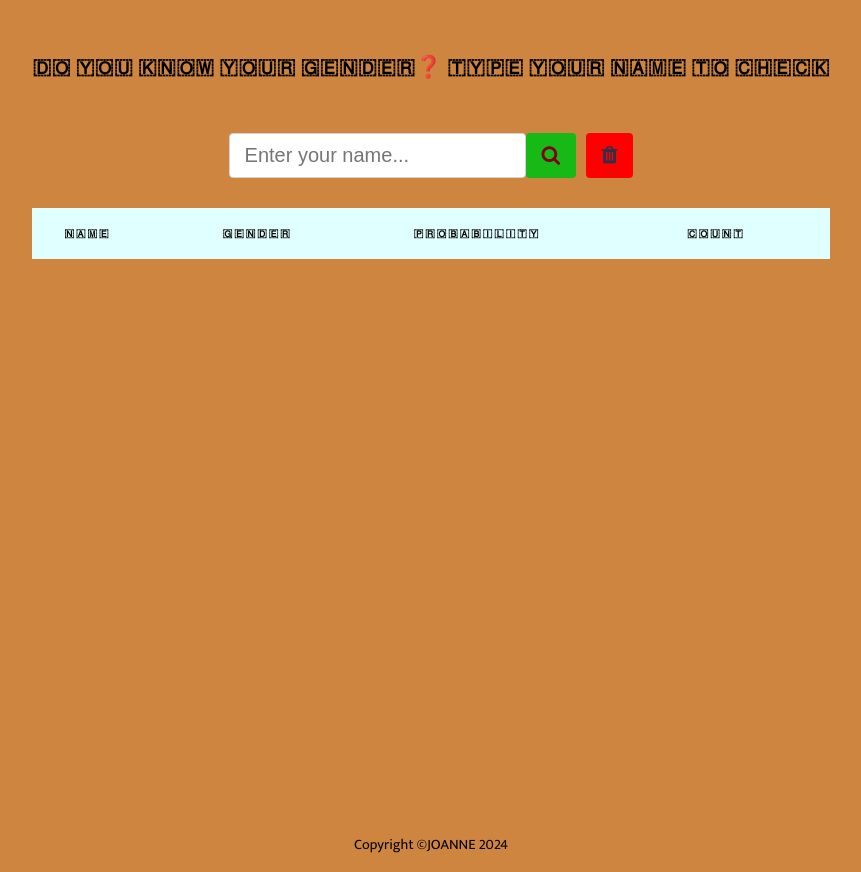
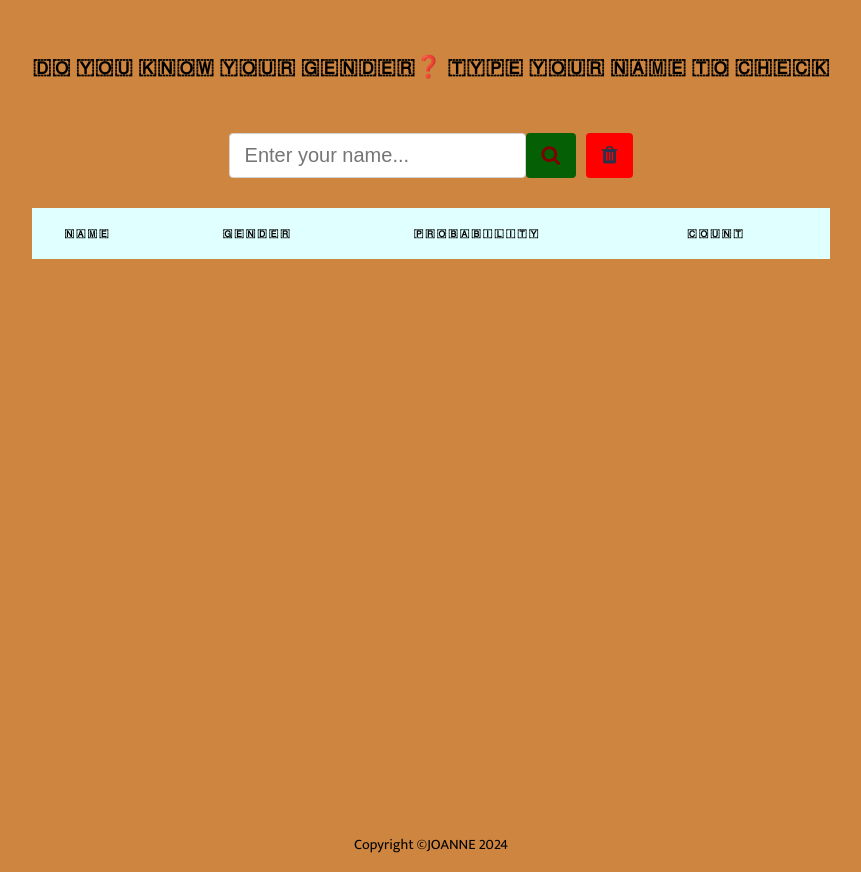
Before and after one commit to lowkey-joanne/Gender-Predictor-App, a website: page index.html in a window 1280 px wide. Shown: the whole page, without its empty margins (209-1070 px from the left). Drawn offline with Linux system fonts and the light colour scheme.

Commit message:
complete

```diff
--- a/style.css
+++ b/style.css
@@ -35,7 +35,7 @@
   /* Search button styling */
   #btnSearch {
     cursor: pointer;
-    background-color: rgb(22, 185, 22);
+    background-color: rgb(5, 95, 5);
     border: 1px solid transparent;
   }
 
```
